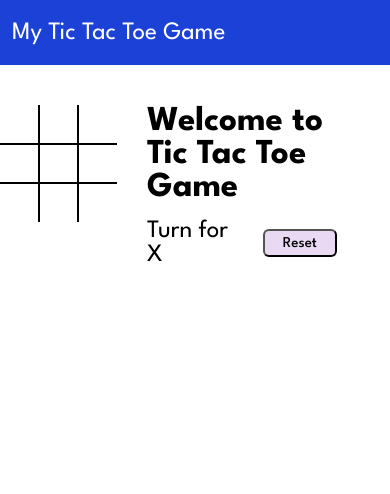
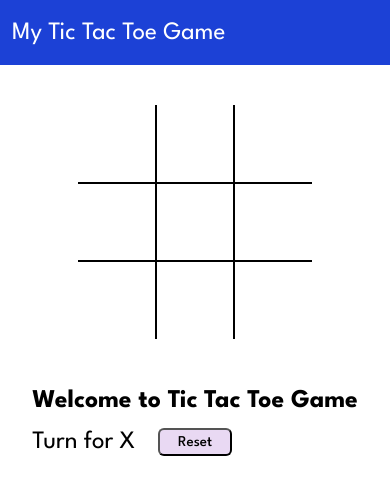
Before and after one commit to rohitanchal/Tic-Tac-Toe, a plain HTML site: page index.html in a window 390 px wide. Drawn offline with Linux system fonts and the light colour scheme.

Commit message:
done media-query

```diff
--- a/style.css
+++ b/style.css
@@ -102,3 +102,20 @@ nav ul {
     font-weight: 500;
     /* border: 1px solid #1c41d6; */
 }
+
+@media screen and (max-width: 950px) {
+    .gameContainer {
+        flex-wrap: wrap;
+    }
+    .gameInfo {
+        margin-top: 50px;
+    }
+    .gameInfo h1 {
+        font-size: 1.6rem;
+    }
+    .container {
+        grid-template-rows: repeat(3, 20vw);
+        grid-template-columns: repeat(3, 20vw);
+        font-family: 'League Spartan', sans-serif;
+    }
+}
```
